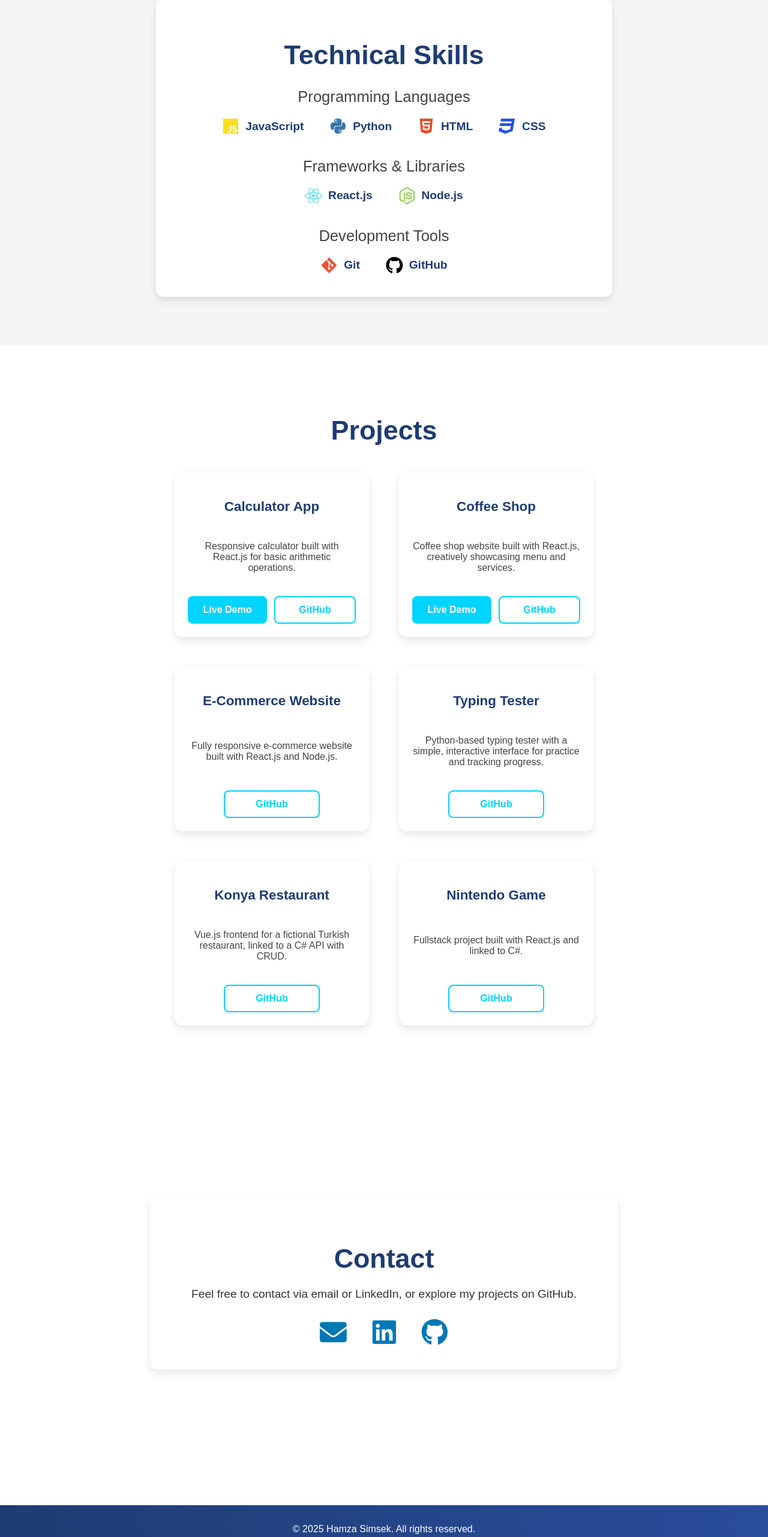
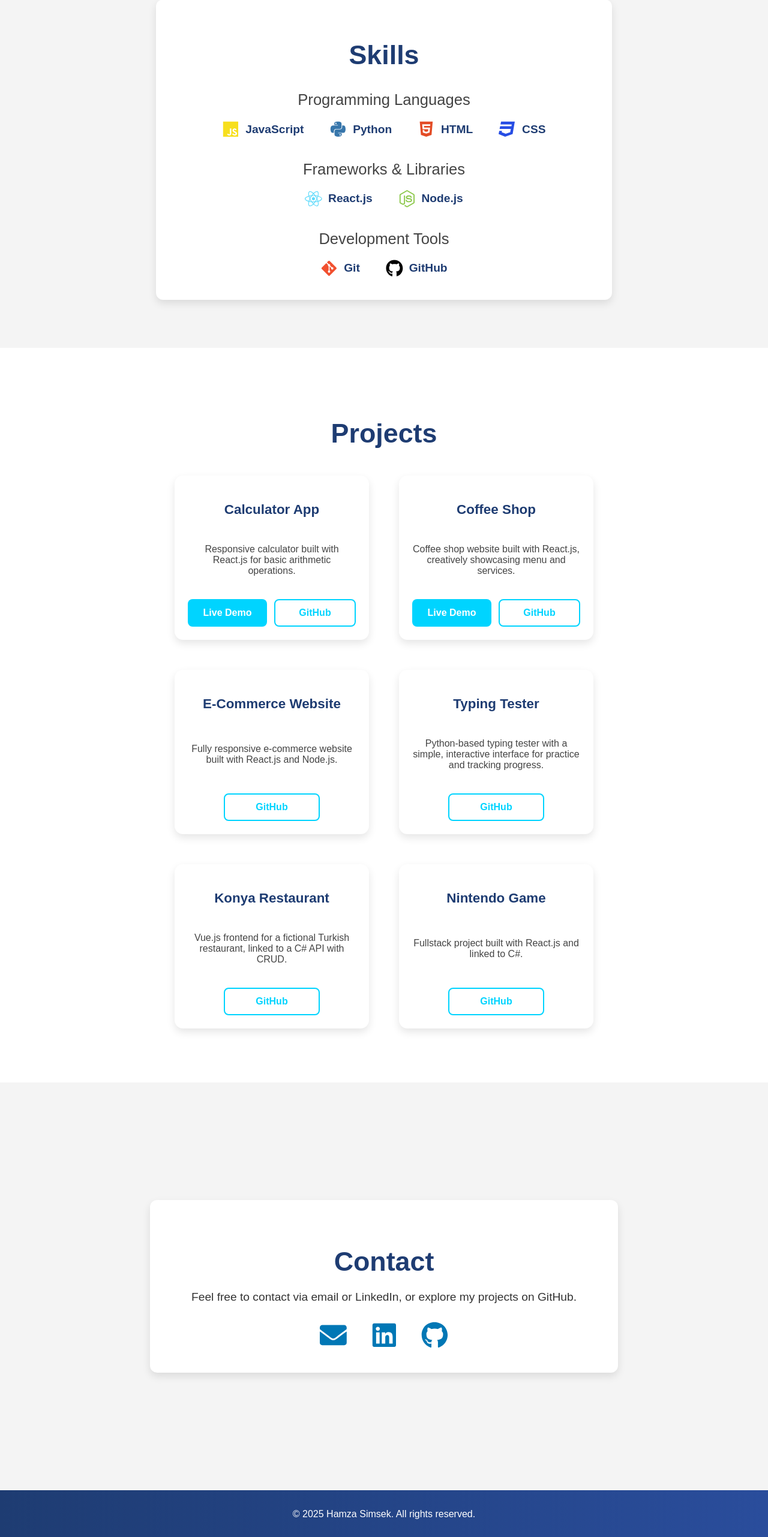
Before and after one commit to hamzas4011/personal-website, a React (Vite) app: page / in a window 1280 px wide. Shown: the part 1661-4224 px from the top of the page at 60% size. Built offline with nearby package versions, Linux system fonts and the light colour scheme.

Commit message:
update website

```diff
--- a/src/components/Skills.jsx
+++ b/src/components/Skills.jsx
@@ -6,7 +6,7 @@ const Skills = () => {
   return (
     <section id="skills" className="skills">
       <div className="skills-box">
-        <h2>Technical Skills</h2>
+        <h2>Skills</h2>
 
         <div className="skills-category">
           <h3>Programming Languages</h3>
--- a/src/styles/Contact.css
+++ b/src/styles/Contact.css
@@ -3,7 +3,7 @@
   display: flex;
   justify-content: center;
   align-items: center;
-  background-color: #ffffff;
+  background-color: #f4f4f4;
   padding: 60px 20px;
   text-align: center;
 }
--- a/src/styles/Footer.css
+++ b/src/styles/Footer.css
@@ -4,5 +4,5 @@
   background: linear-gradient(to right, #1e3c72, #2a4d9c);
   color: white;
   font-size: 1rem;
-  margin-top: 30px;
+  margin-top: 0;
 }
--- a/src/styles/Skills.css
+++ b/src/styles/Skills.css
@@ -21,7 +21,7 @@
   font-size: 2.8rem;
   font-weight: bold;
   color: #1e3c72;
-  margin-bottom: 3px;
+  margin-bottom: 35px;
 }
 
 .skills-category {
```
